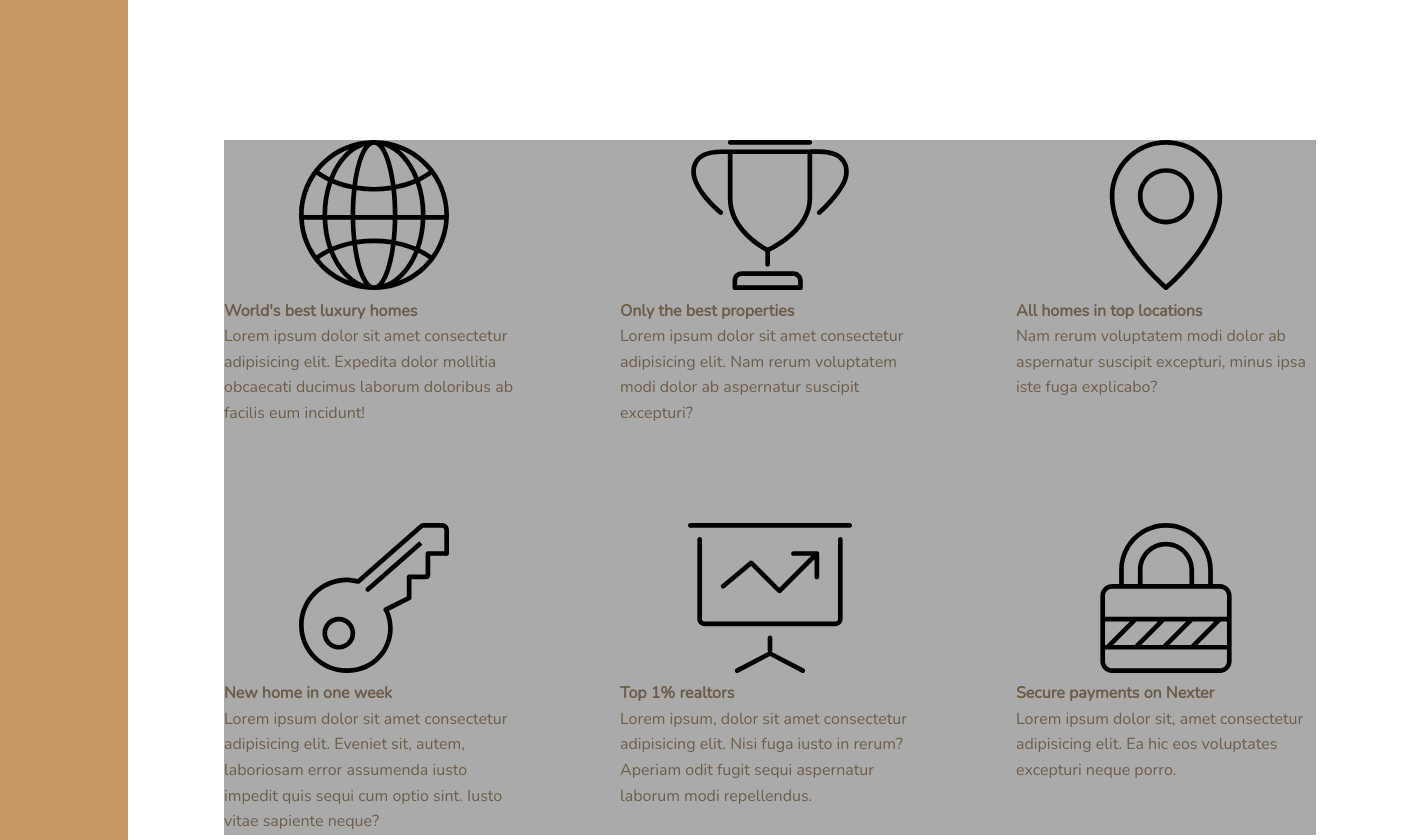
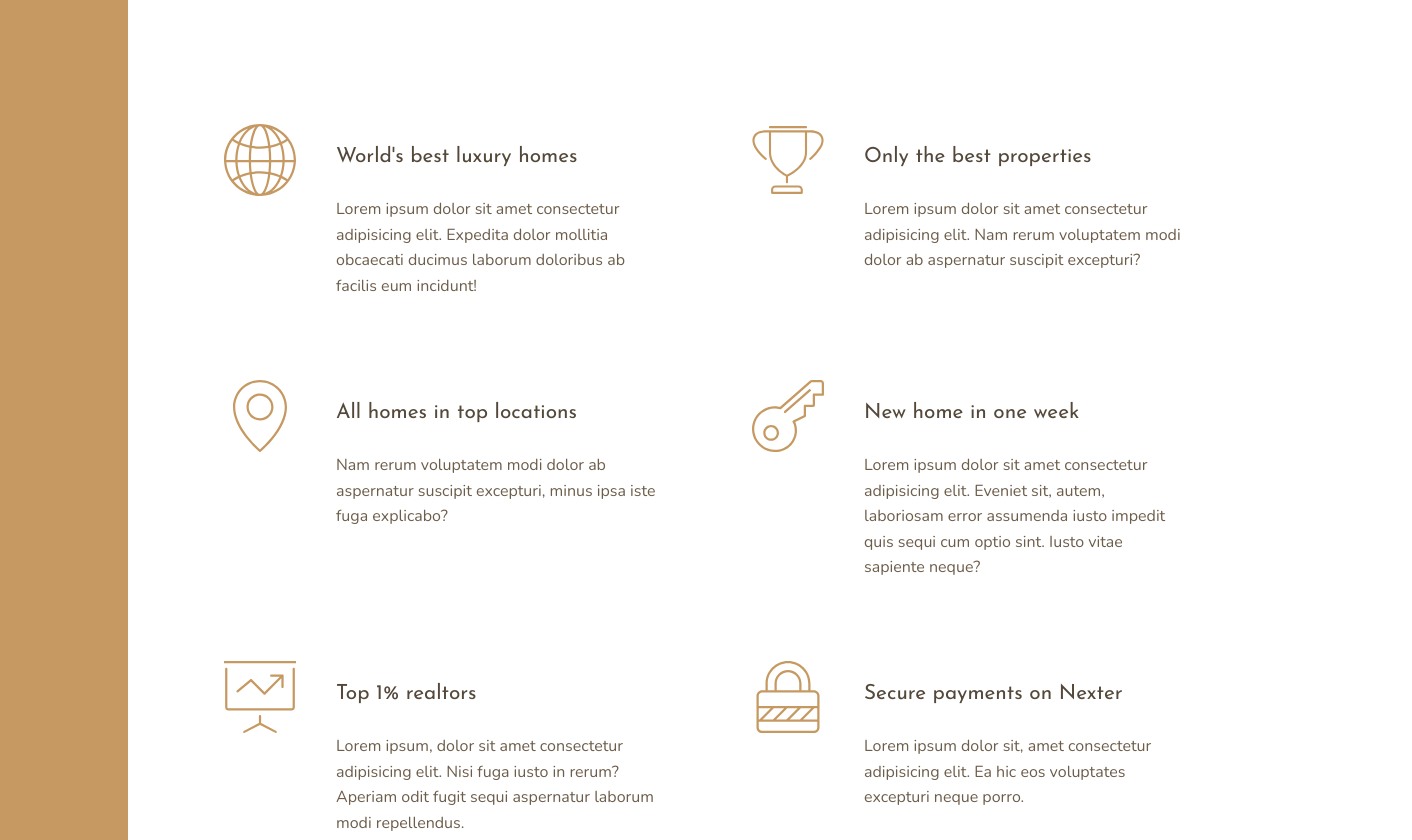
Before and after one commit to GeorgeMitsikaris/CSS3-Grid-Tutorial, a website: page index.html in a window 1280 px wide. Shown: the part 740-1580 px from the top of the page, 1412 px wide, since content can reach past the window. Drawn offline with nearby package versions, Linux system fonts and the light colour scheme.

Commit message:
Building the features section part 2

```diff
--- a/index.html
+++ b/index.html
@@ -26,7 +26,7 @@
                 <svg class="feature__icon">
                     <use xlink:href="img/sprite.svg#icon-global"></use>
                 </svg>
-                <h4 class="heading-4">World's best luxury homes</h4>
+                <h4 class="heading-4 heading-4--dark">World's best luxury homes</h4>
                 <p>
                     Lorem ipsum dolor sit amet consectetur adipisicing elit. Expedita dolor mollitia obcaecati ducimus laborum doloribus ab facilis eum incidunt!
                 </p>
@@ -35,7 +35,7 @@
                 <svg class="feature__icon">
                     <use xlink:href="img/sprite.svg#icon-trophy"></use>
                 </svg>
-                <h4 class="heading-4">Only the best properties</h4>
+                <h4 class="heading-4 heading-4--dark">Only the best properties</h4>
                 <p>
                     Lorem ipsum dolor sit amet consectetur adipisicing elit. Nam rerum voluptatem modi dolor ab aspernatur suscipit excepturi?
                 </p>
@@ -44,7 +44,7 @@
                 <svg class="feature__icon">
                     <use xlink:href="img/sprite.svg#icon-map-pin"></use>
                 </svg>
-                <h4 class="heading-4">All homes in top locations</h4>
+                <h4 class="heading-4 heading-4--dark">All homes in top locations</h4>
                 <p>
                     Nam rerum voluptatem modi dolor ab aspernatur suscipit excepturi, minus ipsa iste fuga explicabo?
                 </p>
@@ -53,7 +53,7 @@
                 <svg class="feature__icon">
                     <use xlink:href="img/sprite.svg#icon-key"></use>
                 </svg>
-                <h4 class="heading-4">New home in one week</h4>
+                <h4 class="heading-4 heading-4--dark">New home in one week</h4>
                 <p>
                     Lorem ipsum dolor sit amet consectetur adipisicing elit. Eveniet sit, autem, laboriosam error assumenda iusto impedit quis sequi cum optio sint. Iusto vitae sapiente neque?
                 </p>
@@ -62,7 +62,7 @@
                 <svg class="feature__icon">
                     <use xlink:href="img/sprite.svg#icon-presentation"></use>
                 </svg>
-                <h4 class="heading-4">Top 1% realtors</h4>
+                <h4 class="heading-4 heading-4--dark">Top 1% realtors</h4>
                 <p>
                     Lorem ipsum, dolor sit amet consectetur adipisicing elit. Nisi fuga iusto in rerum? Aperiam odit fugit sequi aspernatur laborum modi repellendus.
                 </p>
@@ -71,7 +71,7 @@
                 <svg class="feature__icon">
                     <use xlink:href="img/sprite.svg#icon-lock"></use>
                 </svg>
-                <h4 class="heading-4">Secure payments on Nexter</h4>
+                <h4 class="heading-4 heading-4--dark">Secure payments on Nexter</h4>
                 <p>
                     Lorem ipsum dolor sit, amet consectetur adipisicing elit. Ea hic eos voluptates excepturi neque porro.
                 </p>
--- a/sass/_features.scss
+++ b/sass/_features.scss
@@ -1,10 +1,30 @@
 .features{
-     background-color: $color-grey-light-2;
      grid-column: center-start / center-end;
 
      margin: 15rem 0;
 
      display: grid;
-     grid-template-columns: repeat(3, 1fr);
+     // grid-template-columns: repeat(3, 1fr);
+     grid-template-columns: repeat(auto-fit, minmax(25rem, 1fr));
      grid-gap: 6rem;;
+     align-items: start;
 }
+
+.feature{
+     display: grid;
+     grid-template-columns: min-content 1fr;
+     grid-row-gap: 1.5rem;
+     grid-column-gap: 2.5rem;
+
+     &__icon{
+          fill: $color-primary;
+          width: 4.5rem;
+          height: 4.5rem;
+          grid-row: 1 / span 2;
+          transform: translateY(-1rem);
+     }
+
+     &__text{
+          font-size: 1.7rem;
+     }
+}
--- a/sass/_typography.scss
+++ b/sass/_typography.scss
@@ -0,0 +1,26 @@
+%heading{
+     font-family: $font-display;
+     font-weight: 400;
+}
+
+.heading-1{
+     @extend %heading;
+}
+
+.heading-2{
+     @extend %heading;
+
+}
+
+.heading-3{
+     @extend %heading;
+
+}
+
+.heading-4{
+     @extend %heading;
+     font-size: 1.3rem;
+
+     &--light{color: $color-grey-light-1;}
+     &--dark{color: $color-grey-dark-1;}
+}
```
Also changed, not shown: css/style.css.
